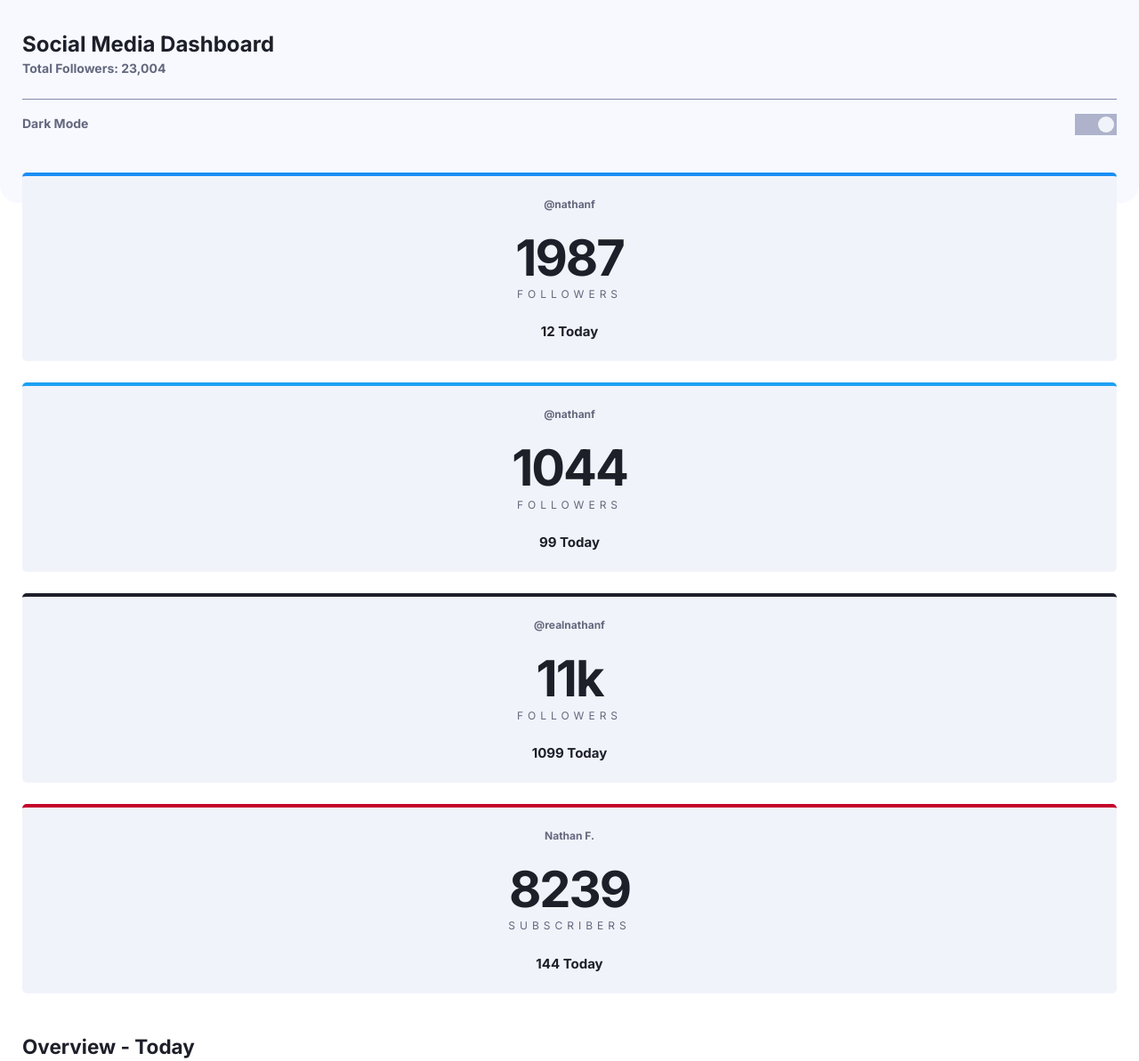
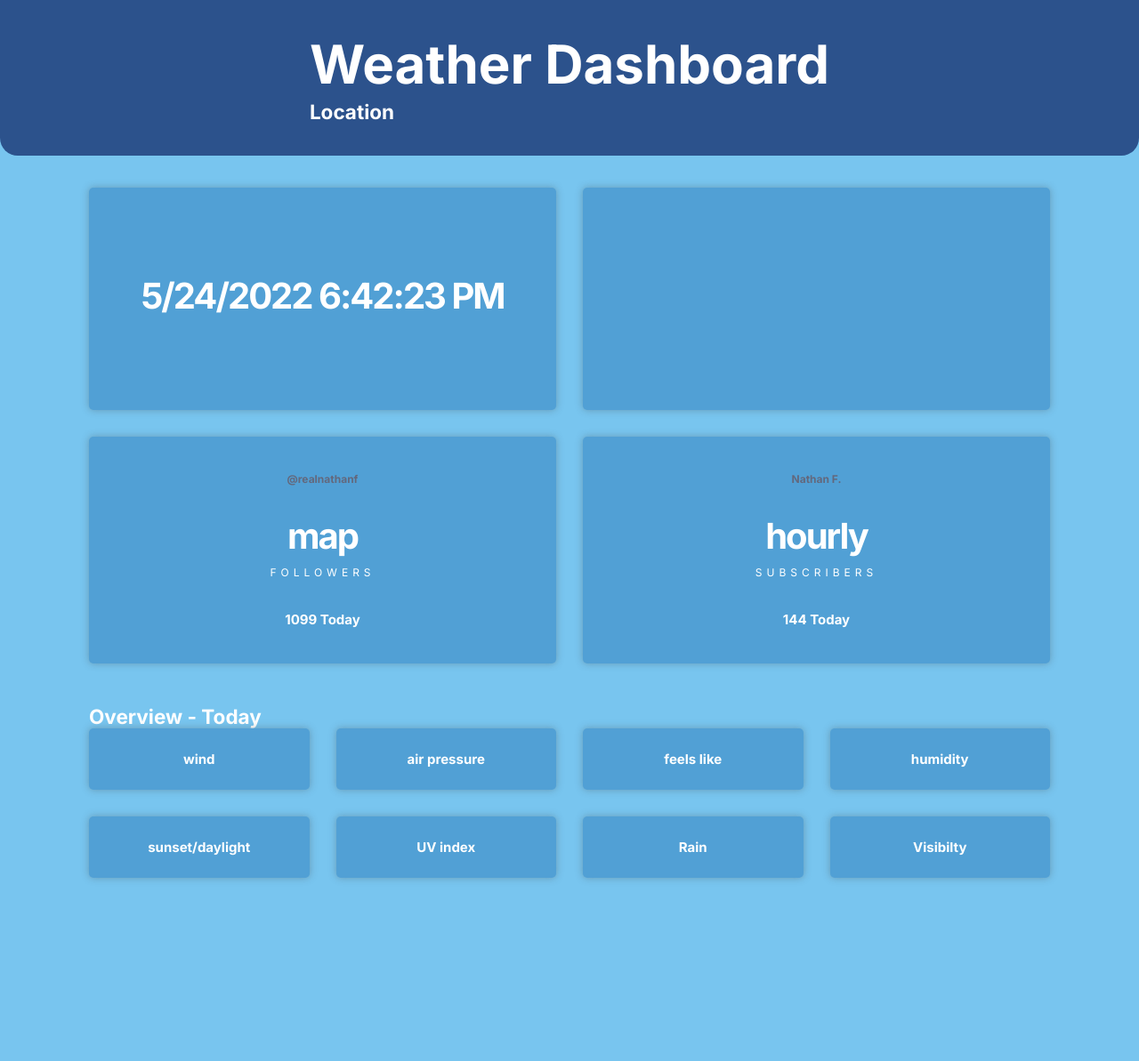
Before and after one commit to MitchEglon94/Weather-app-dashboard, a plain HTML site: page index.html in a window 1280 px wide. Shown: the top 1193 px of the page at 89% size. After the commit the page ends 1023 px from the top, so only its background shows below. Drawn offline with Linux system fonts and the light colour scheme.

Commit message:
second commit changed to weather app

```diff
--- a/index.html
+++ b/index.html
@@ -34,79 +34,73 @@
   <body>
     <header class="page-header">
       <div class="page-intro">
-        <h1 class="page-title">Social Media Dashboard</h1>
-        <p class="follower-info">Total Followers: 23,004</p>
+        <h1 class="page-title">Weather Dashboard</h1>
+        <h2 id="location">Location</h2>
+
       </div>
-      <div class="mode-selection">
-        <p class="mode-selection-text">Dark Mode</p>
-        <div class="toggle-switch">
-          <div class="toggle-switch-inner"></div>
-        </div>
+
         <!-- <i class="fa-solid fa-toggle-on toggle"></i> -->
       </div>
     </header>
     <div class="wrapper">
       <main>
         <div class="social-container">
-          <div class="social-card facebook">
-            <p class="username">@nathanf</p>
-            <h2 class="follower-count">1987</h2>
-            <p class="follower-text">Followers</p>
-            <p class="change">12 Today</p>
+          <div class="social-card">
+
+            <h2 id="date" class="follower-count"></h2>
+
           </div>
-          <div class="social-card twitter">
-            <p class="username">@nathanf</p>
-            <h2 class="follower-count">1044</h2>
-            <p class="follower-text">Followers</p>
-            <p class="change">99 Today</p>
+          <div class="social-card">
+            <h2 id="temp" class="follower-count"></h2>
+            <p id="description" class="follower-text"></p>
+            <p  id="min-max"class="change"></p>
           </div>
-          <div class="social-card instagram">
+          <div class="social-card">
             <p class="username">@realnathanf</p>
-            <h2 class="follower-count">11k</h2>
+            <h2 class="follower-count">map</h2>
             <p class="follower-text">Followers</p>
             <p class="change">1099 Today</p>
           </div>
-          <div class="social-card youtube">
+          <div class="social-card hourly">
             <p class="username">Nathan F.</p>
-            <h2 class="follower-count">8239</h2>
+            <h2 class="follower-count">hourly</h2>
             <p class="follower-text">Subscribers</p>
             <p class="change">144 Today</p>
           </div>
         </div>
+        <h2 class="overview-title">Overview - Today</h2>
+        <div class="overview-container">
+          <div class="overview-card">
+            <div class="card-title">wind</div>
 
-        <div class="overview-container">
-          <h2 class="overview-title">Overview - Today</h2>
-          <div class="overview-card">
-            <div class="card-title">Page Views</div>
-            <div class="stats">87 3%</div>
           </div>
           <div class="overview-card">
-            <div class="card-title">Likes</div>
-            <div class="stats">52 2%</div>
+            <div class="card-title">air pressure</div>
+
           </div>
           <div class="overview-card">
-            <div class="card-title">Likes</div>
-            <div class="stats">5462 2257%</div>
+            <div class="card-title">feels like</div>
+
           </div>
           <div class="overview-card">
-            <div class="card-title">Profile Views</div>
-            <div class="stats">52k 1375%</div>
+            <div class="card-title">humidity</div>
+
           </div>
           <div class="overview-card">
-            <div class="card-title">Retweets</div>
-            <div class="stats">117 303%</div>
+            <div class="card-title">sunset/daylight</div>
+
           </div>
           <div class="overview-card">
-            <div class="card-title">Likes</div>
-            <div class="stats">507 553%</div>
+            <div class="card-title">UV index</div>
+
           </div>
           <div class="overview-card">
-            <div class="card-title">Likes</div>
-            <div class="stats">107 19%</div>
+            <div class="card-title">Rain</div>
+
           </div>
           <div class="overview-card">
-            <div class="card-title">Total Views</div>
-            <div class="stats">1407 12%</div>
+            <div class="card-title">Visibilty</div>
+
           </div>
         </div>
       </main>
--- a/scripts/script.js
+++ b/scripts/script.js
@@ -1,13 +1,68 @@
-// Copyright 2022 mitchelleglon
-//
-// Licensed under the Apache License, Version 2.0 (the "License");
-// you may not use this file except in compliance with the License.
-// You may obtain a copy of the License at
-//
-//     http://www.apache.org/licenses/LICENSE-2.0
-//
-// Unless required by applicable law or agreed to in writing, software
-// distributed under the License is distributed on an "AS IS" BASIS,
-// WITHOUT WARRANTIES OR CONDITIONS OF ANY KIND, either express or implied.
-// See the License for the specific language governing permissions and
-// limitations under the License.
+// DATE AND TIME DISPLAY
+const dateTime = document.getElementById("date");
+function tick() {
+  const newDate = new Date();
+  dateTime.textContent = `${newDate.toLocaleDateString()} ${newDate.toLocaleTimeString()}`;
+}
+tick();
+setInterval(tick, 1000);
+
+// OBTAIN GEOLOCATION
+
+let lat, lon;
+
+async function getPosition() {
+  return new Promise((resolve, reject) => {
+    navigator.geolocation.getCurrentPosition((position, error) => {
+      console.log(position);
+      resolve(position);
+      reject(error);
+    });
+  });
+}
+
+try {
+  const position = await getPosition();
+  lat = position.coords.latitude;
+  lon = position.coords.longitude;
+} catch (err) {
+  console.log(err);
+}
+
+const API_key = `28a7ee7e99b07e3916c770e8a6e351e4
+`;
+const reverseGeoLookup = `http://api.openweathermap.org/geo/1.0/reverse?lat=${lat}&lon=${lon}&appid=${API_key}`;
+const weatherEndpoint = `https://api.openweathermap.org/data/2.5/weather?lat=${lat}&lon=${lon}&appid=${API_key}&units=metric`;
+const dailyEndpoint = `https://api.openweathermap.org/data/2.5/forecast?lat=${lat}&lon=${lon}&appid=${API_key}&units=metric`;
+
+const location = document.getElementById("location");
+const temperature = document.getElementById("temp");
+const description = document.getElementById("description");
+const minMax = document.getElementById("min-max");
+const hourly = document.getElementById("hourly");
+
+try {
+  const response = await fetch(weatherEndpoint);
+  if (!response.ok) throw response;
+  const data = await response.json();
+  console.log(data);
+  renderData(data);
+} catch (err) {
+  console.log(err);
+}
+
+function renderData(data) {
+  const {
+    name,
+    main: { temp, temp_max, temp_min, feels_like, humidity, pressure },
+    weather: {
+      0: { main },
+    },
+  } = data;
+  location.textContent = name;
+  temperature.textContent = `${Math.round(temp)}C`;
+  description.textContent = main;
+  minMax.innerHTML = `<span>L:${Math.round(
+    temp_min
+  )}</span><span> H:${Math.round(temp_max)}</span>`;
+}
--- a/styles/styles.css
+++ b/styles/styles.css
@@ -5,8 +5,9 @@
 body {
   font-family: "Inter";
   font-size: 1.5rem;
-  color: #1d1f29;
+  color: white;
   font-weight: 700;
+  background-color: #78c5ef;
 }
 
 .wrapper {
@@ -14,15 +15,18 @@ body {
 }
 
 .page-header {
-  background-color: #f7f9ff;
+  display: flex;
+  justify-content: center;
+  align-items: center;
+  align-content: center;
+  background-color: #2c528c;
   padding: 36px 25px;
-  margin-block-end: -70px;
   border-bottom-left-radius: 20px;
   border-bottom-right-radius: 20px;
 }
 
 h1 {
-  font-size: 2.4rem;
+  font-size: 6rem;
   line-height: 1.2em;
   margin-block-end: 4px;
 }
@@ -34,46 +38,6 @@ h1 {
   margin-block-end: 25px;
 }
 
-.mode-selection {
-  display: flex;
-  /* justify-content: space-between; */
-  align-items: center;
-  align-content: center;
-  inline-size: 100%;
-  padding: 16px 0 0 0;
-  border-top: 1px solid #848bab;
-  margin-block-end: 40px;
-}
-
-.mode-selection-text {
-  font-size: 1.4rem;
-  line-height: 1.2em;
-  color: #63687d;
-  align-self: center;
-}
-
-.toggle-switch {
-  background: #aeb3cb;
-  /* border-radius: 50%; */
-  padding: 3px 3px 3px 26px;
-  display: flex;
-  justify-content: center;
-  align-items: center;
-  align-content: center;
-  margin-inline-start: auto;
-}
-
-.toggle-switch-inner {
-  inline-size: 1.8rem;
-  block-size: 1.8rem;
-  background: #f1f3fa;
-  border-radius: 50%;
-}
-
-/* .toggle .mode-selection {
-  margin-inline-start: auto;
-} */
-
 .social-container {
   display: flex;
   flex-direction: column;
@@ -82,12 +46,16 @@ h1 {
 }
 
 .social-card {
-  padding: 24px 100px;
+  padding: 40px;
   display: flex;
+  gap: 10px;
   flex-direction: column;
   align-items: center;
-  background-color: #f1f3fa;
+  align-content: center;
+  justify-content: center;
+  background-color: #51a0d5;
   border-radius: 5px;
+  box-shadow: 0px 0px 9px 0px rgba(65, 65, 65, 0.342);
 }
 
 .facebook {
@@ -112,7 +80,7 @@ h1 {
 }
 
 .social-card .follower-count {
-  font-size: 5.6rem;
+  font-size: 4rem;
   line-height: 0.85em;
   letter-spacing: -2px;
   margin-block-end: 0.16em;
@@ -124,7 +92,7 @@ h1 {
   line-height: 1.25em;
   letter-spacing: 5px;
   text-transform: uppercase;
-  color: #63687d;
+
   margin-block-end: 2.1em;
 }
 
@@ -135,8 +103,11 @@ h1 {
 }
 
 .overview-card {
+  text-align: center;
   padding: 25px;
-  background-color: #f1f3fa;
+  background-color: #51a0d5;
+  border-radius: 5px;
+  box-shadow: 0px 0px 9px 0px rgba(65, 65, 65, 0.342);
 }
 
 .social-card:hover,
@@ -144,14 +115,52 @@ h1 {
   background-color: #e1e4f0;
 }
 
-@media (min-width: 1440px) {
+@media (min-width: 768px) {
   .social-container {
     flex-direction: row;
+    flex-wrap: wrap;
+    gap: 30px;
+  }
+  .social-card {
+    inline-size: calc(50% - calc(30px * 1) / 2);
+    min-block-size: 250px;
+  }
+  .wrapper {
+    padding: 36px 100px;
+  }
+  .overview-container {
+    flex-direction: row;
+    flex-wrap: wrap;
+    gap: 30px;
   }
 
-  .mode-selection {
-    border: none;
-    margin-inline-start: auto;
+  .overview-card {
+    inline-size: calc(50% - calc(30px * 1) / 2);
+  }
+}
+
+@media (min-width: 1024px) {
+  .overview-card {
+    inline-size: calc(25% - calc(30px * 3) / 4);
+  }
+}
+
+@media (min-width: 1440px) {
+  .social-card {
+    padding: 24px 58px;
+    inline-size: calc(25% - calc(30px * 3) / 4);
+  }
+  .social-container {
+    flex-direction: row;
+    justify-content: space-between;
+  }
+
+  .wrapper {
+    padding: 0px 165px;
+  }
+
+  .follower-info {
+    margin-block-end: 100px;
   }
 
   .page-header {
@@ -161,8 +170,4 @@ h1 {
     align-items: center;
     align-content: center;
   }
-
-  .toggle-switch {
-    margin: 0;
-  }
 }
```
